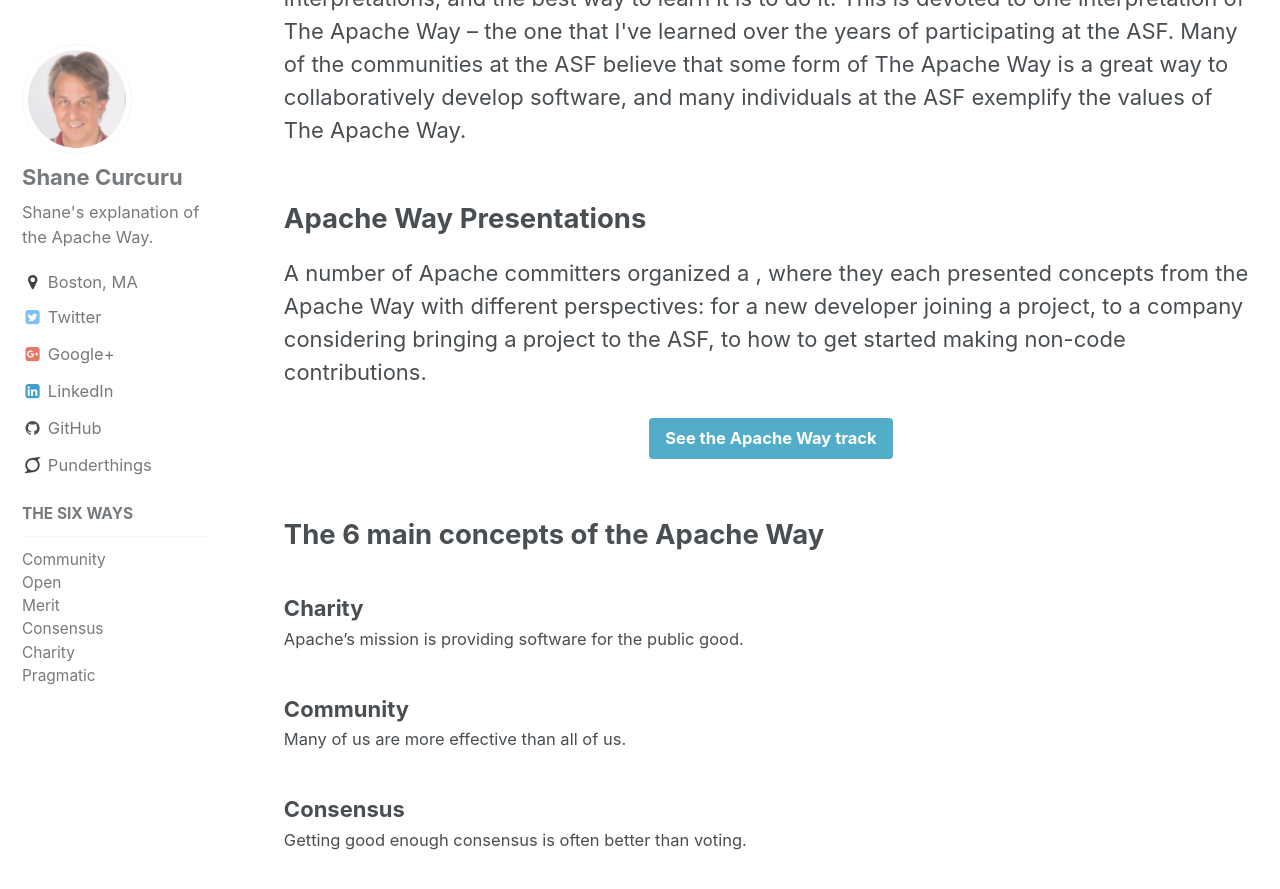
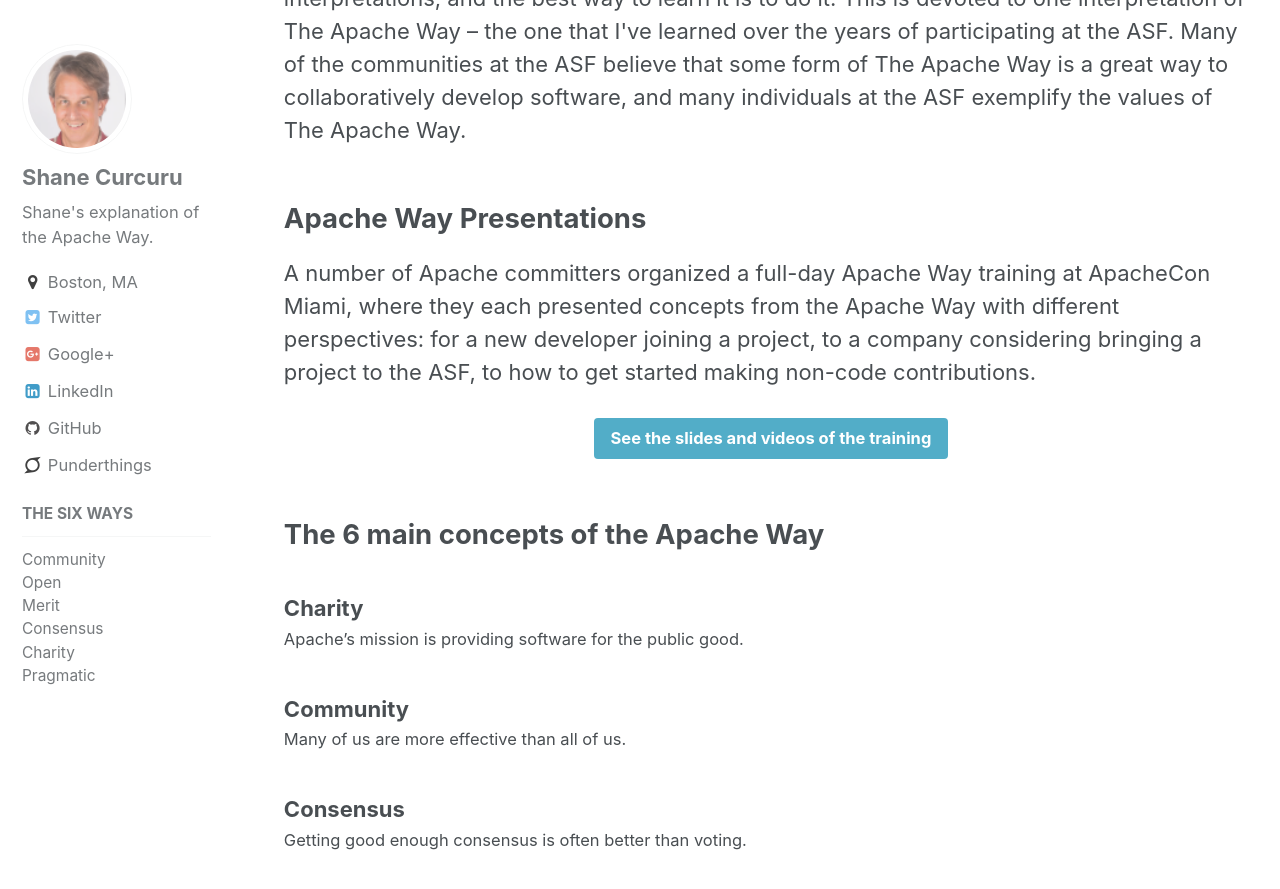
Before and after one commit to ShaneCurcuru/theapacheway.com, a Jekyll site: the page built from index.html, in a window 1280 px wide and 900 px high, scrolled down 412 px. Shown: the top 889 px of the window. Built offline with Jekyll 4.4.1, drawn with Linux system fonts in a browser that asks for light colours; the list of posts is cut into pages by our own code.

Commit message:
Fix link, improve description

```diff
--- a/index.html
+++ b/index.html
@@ -16,13 +16,13 @@
 
 <h2>Apache Way Presentations</h2>
 
-<p>A number of Apache committers organized a <a href="http://shaneslides.com/2017/05/Apache-Way-Track/"
-  full-day track at ApacheCon Miami</a>, where they each presented concepts
+<p>A number of Apache committers organized a <a href="http://shaneslides.com/2017/05/Apache-Way-Track/">
+  full-day Apache Way training at ApacheCon Miami</a>, where they each presented concepts
   from the Apache Way with different perspectives: for a new developer joining a project,
   to a company considering bringing a project to the ASF, to how to get started making
   non-code contributions.
   <br/>
-  <div class="align-center text-center"><a href="http://shaneslides.com/2017/05/Apache-Way-Track/" class="btn btn--info">See the Apache Way track</a></div>
+  <div class="align-center text-center"><a href="http://shaneslides.com/2017/05/Apache-Way-Track/" class="btn btn--info">See the slides and videos of the training</a></div>
 </p>
 
 {% include allways.html %}
```
